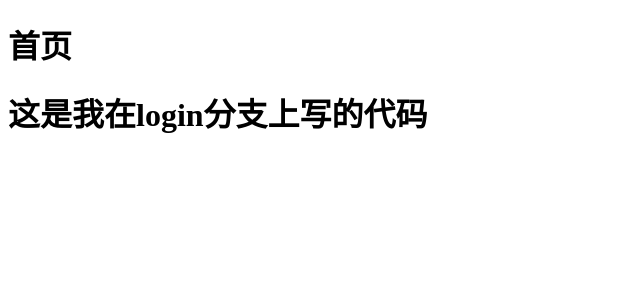
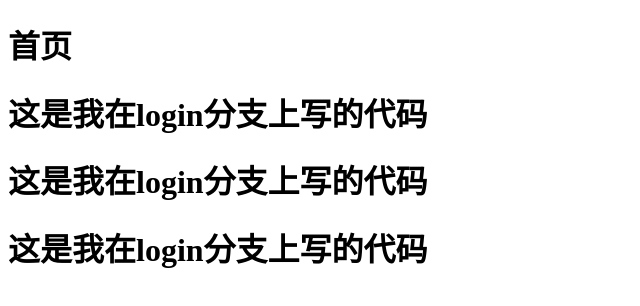
Before and after one commit to xx0tt/myTest, a plain HTML site: page index.html in a window 1280 px wide. Shown: the whole page, without its empty margins (0-640 px from the left). Drawn offline with Linux system fonts and the light colour scheme.

Commit message:
修改了login分支

```diff
--- a/index.html
+++ b/index.html
@@ -9,7 +9,8 @@
   <body>
     <h1>首页</h1>
     <h1>这是我在login分支上写的代码</h1>
-
+    <h1>这是我在login分支上写的代码</h1>
+    <h1>这是我在login分支上写的代码</h1>
     <script src="./index.js"></script>
   </body>
 </html>
```
